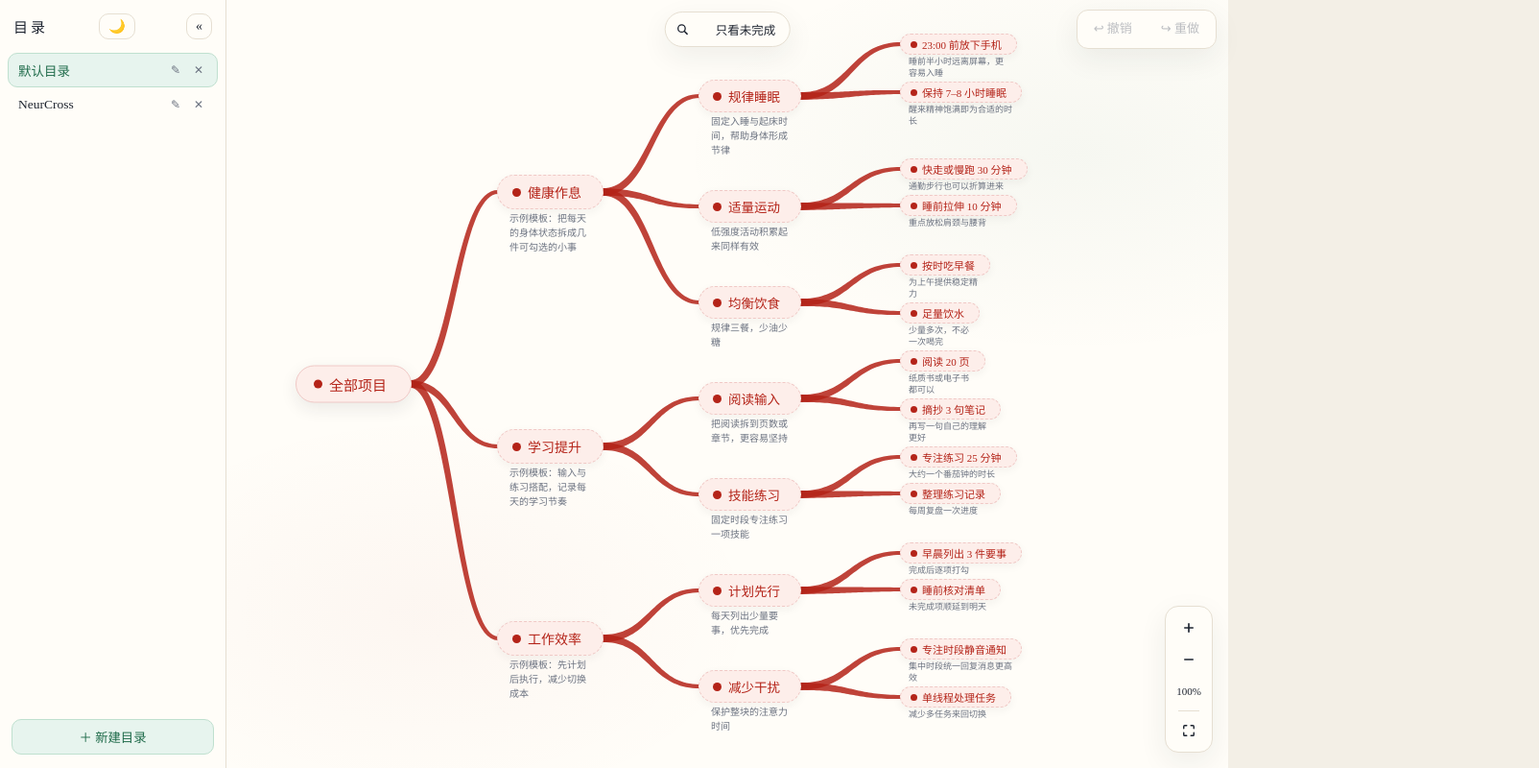
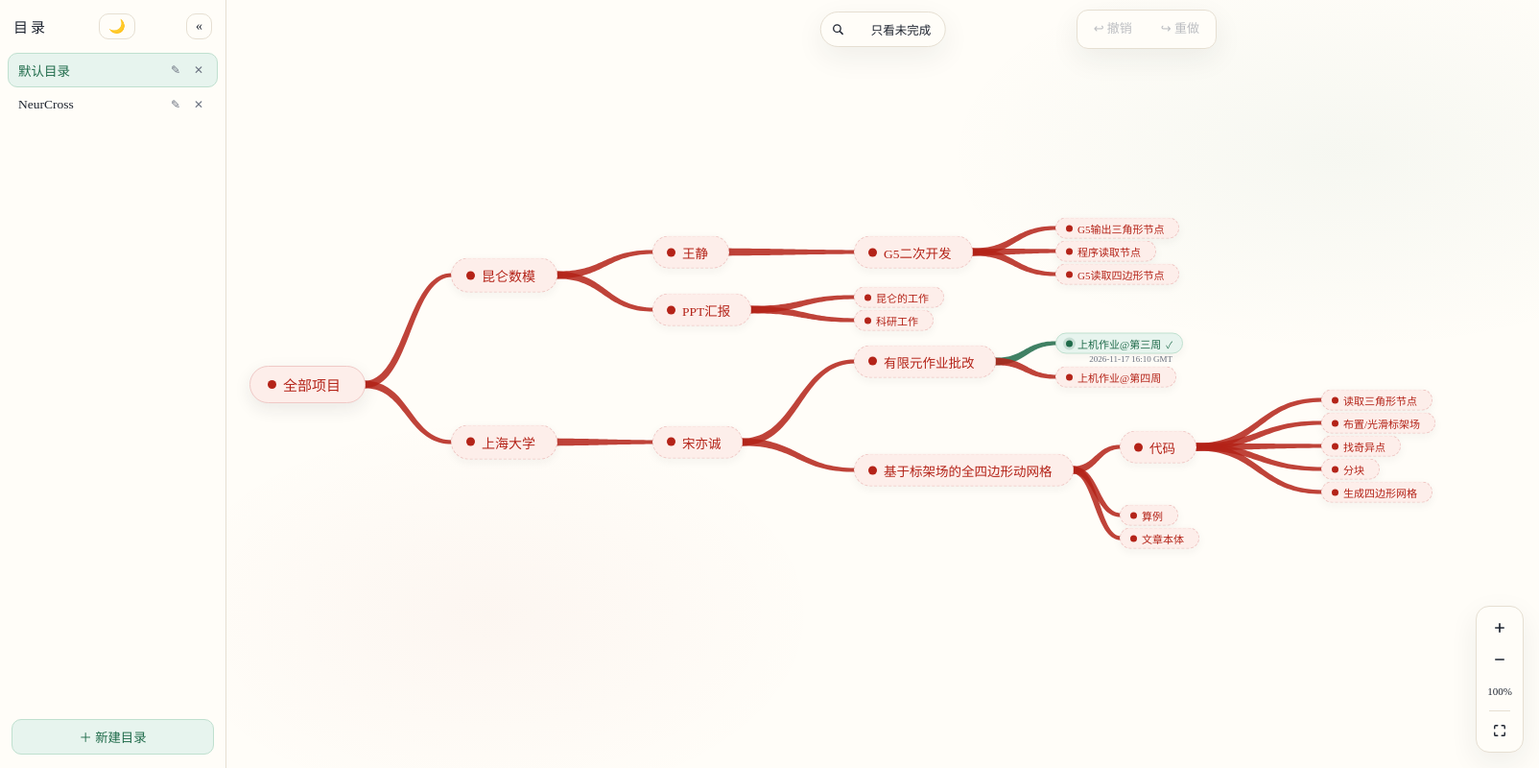
Before and after one commit to wuyuxiangbaba-spec/ToDoList, a plain HTML site: page index.html in a window 1280 px wide. Shown: the whole page at 96% size, 1604 px wide, since content can reach past the window. Drawn offline with Linux system fonts and the light colour scheme.

Commit message:
恢复个人默认树并自动迁移被中性模板覆盖的本地默认目录
DEFAULT_NODES 从 3e873f2 逐字节恢复：23 个 nmw 节点（昆仑数模/上海大学，含 上机作业@第三周 的 done/completedAt）。resolveCatalogState 新增迁移：目录节点全部 dflt- 前缀 => 整树换回个人默认树（保留目录 id/name，清 links/linkDone）；含任何非 dflt- 节点（nmw/自建/nc_）或空目录 => 原样保留严禁覆盖。目录识别只认节点 id 特征，不依赖目录名。

```diff
--- a/index.html
+++ b/index.html
@@ -779,61 +779,35 @@
     // 含默认树、节点规范化、旧数据迁移（resolveState）与多目录解析
     // （resolveCatalogState）。catalog-selfcheck.mjs 会抽取本段做迁移自检。
     const STORAGE_KEY = "signin-tracker-v1";
-    // 默认树 = 中性示例模板（三层：主题 → 方面 → 每日小事），不带任何第三方
-    // App / 商标 / 真实人名地名；每个节点配一句中性说明（note）。
-    // 合规调整只影响「新用户首开」与「仍是旧示例树」的本地数据（见 isLegacySampleOnly），
-    // 存量用户树有迁移守卫保护，不会被这份默认树覆盖。
-    // 节点 id 用 dflt- 前缀：与旧示例集合（LEGACY_SAMPLE_IDS）、用户树根
-    // （USER_ROOT_ID，nmw…）和 NeurCross 预置（nc_…）都不冲突。
+    // 默认树 = 用户个人树（从 commit 3e873f2 逐字节恢复：23 个 nmw 节点，
+    // 顶层「昆仑数模」「上海大学」）。43c9c35 曾短暂替换为 dflt- 中性模板，
+    // 现已恢复；被 dflt- 模板覆盖过的本地「默认目录」由 resolveCatalogState
+    // 里的迁移逻辑自动换回本树（识别特征：目录内节点 id 全部 dflt- 前缀）。
+    // USER_ROOT_ID（nmw…）与 LEGACY_SAMPLE_IDS 守卫同 3e873f2 一致。
     const DEFAULT_NODES = [
-      { id: "dflt-health", name: "健康作息", parentId: null, done: false, completedAt: "",
-        note: "示例模板：把每天的身体状态拆成几件可勾选的小事" },
-      { id: "dflt-health-sleep", name: "规律睡眠", parentId: "dflt-health", done: false, completedAt: "",
-        note: "固定入睡与起床时间，帮助身体形成节律" },
-      { id: "dflt-health-sleep-1", name: "23:00 前放下手机", parentId: "dflt-health-sleep", done: false, completedAt: "",
-        note: "睡前半小时远离屏幕，更容易入睡" },
-      { id: "dflt-health-sleep-2", name: "保持 7–8 小时睡眠", parentId: "dflt-health-sleep", done: false, completedAt: "",
-        note: "醒来精神饱满即为合适的时长" },
-      { id: "dflt-health-move", name: "适量运动", parentId: "dflt-health", done: false, completedAt: "",
-        note: "低强度活动积累起来同样有效" },
-      { id: "dflt-health-move-1", name: "快走或慢跑 30 分钟", parentId: "dflt-health-move", done: false, completedAt: "",
-        note: "通勤步行也可以折算进来" },
-      { id: "dflt-health-move-2", name: "睡前拉伸 10 分钟", parentId: "dflt-health-move", done: false, completedAt: "",
-        note: "重点放松肩颈与腰背" },
-      { id: "dflt-health-eat", name: "均衡饮食", parentId: "dflt-health", done: false, completedAt: "",
-        note: "规律三餐，少油少糖" },
-      { id: "dflt-health-eat-1", name: "按时吃早餐", parentId: "dflt-health-eat", done: false, completedAt: "",
-        note: "为上午提供稳定精力" },
-      { id: "dflt-health-eat-2", name: "足量饮水", parentId: "dflt-health-eat", done: false, completedAt: "",
-        note: "少量多次，不必一次喝完" },
-      { id: "dflt-learn", name: "学习提升", parentId: null, done: false, completedAt: "",
-        note: "示例模板：输入与练习搭配，记录每天的学习节奏" },
-      { id: "dflt-learn-read", name: "阅读输入", parentId: "dflt-learn", done: false, completedAt: "",
-        note: "把阅读拆到页数或章节，更容易坚持" },
-      { id: "dflt-learn-read-1", name: "阅读 20 页", parentId: "dflt-learn-read", done: false, completedAt: "",
-        note: "纸质书或电子书都可以" },
-      { id: "dflt-learn-read-2", name: "摘抄 3 句笔记", parentId: "dflt-learn-read", done: false, completedAt: "",
-        note: "再写一句自己的理解更好" },
-      { id: "dflt-learn-skill", name: "技能练习", parentId: "dflt-learn", done: false, completedAt: "",
-        note: "固定时段专注练习一项技能" },
-      { id: "dflt-learn-skill-1", name: "专注练习 25 分钟", parentId: "dflt-learn-skill", done: false, completedAt: "",
-        note: "大约一个番茄钟的时长" },
-      { id: "dflt-learn-skill-2", name: "整理练习记录", parentId: "dflt-learn-skill", done: false, completedAt: "",
-        note: "每周复盘一次进度" },
-      { id: "dflt-work", name: "工作效率", parentId: null, done: false, completedAt: "",
-        note: "示例模板：先计划后执行，减少切换成本" },
-      { id: "dflt-work-plan", name: "计划先行", parentId: "dflt-work", done: false, completedAt: "",
-        note: "每天列出少量要事，优先完成" },
-      { id: "dflt-work-plan-1", name: "早晨列出 3 件要事", parentId: "dflt-work-plan", done: false, completedAt: "",
-        note: "完成后逐项打勾" },
-      { id: "dflt-work-plan-2", name: "睡前核对清单", parentId: "dflt-work-plan", done: false, completedAt: "",
-        note: "未完成项顺延到明天" },
-      { id: "dflt-work-focus", name: "减少干扰", parentId: "dflt-work", done: false, completedAt: "",
-        note: "保护整块的注意力时间" },
-      { id: "dflt-work-focus-1", name: "专注时段静音通知", parentId: "dflt-work-focus", done: false, completedAt: "",
-        note: "集中时段统一回复消息更高效" },
-      { id: "dflt-work-focus-2", name: "单线程处理任务", parentId: "dflt-work-focus", done: false, completedAt: "",
-        note: "减少多任务来回切换" }
+      { id: "nmwiyegtzm0v4", name: "昆仑数模", parentId: null, done: false, completedAt: "" },
+      { id: "nmwiyekmtshvg", name: "上海大学", parentId: null, done: false, completedAt: "" },
+      { id: "nmwiyes47mg9k", name: "王静", parentId: "nmwiyegtzm0v4", done: false, completedAt: "" },
+      { id: "nmwiyf1ofag9i", name: "G5二次开发", parentId: "nmwiyes47mg9k", done: false, completedAt: "" },
+      { id: "nmwiyfd4n5bi5", name: "宋亦诚", parentId: "nmwiyekmtshvg", done: false, completedAt: "" },
+      { id: "nmwiyfjkrrj1t", name: "有限元作业批改", parentId: "nmwiyfd4n5bi5", done: false, completedAt: "" },
+      { id: "nmwiyg84eqd74", name: "基于标架场的全四边形动网格", parentId: "nmwiyfd4n5bi5", done: false, completedAt: "" },
+      { id: "nmwiyh6f0uvi5", name: "上机作业@第三周", parentId: "nmwiyfjkrrj1t", done: true, completedAt: "2026-11-17 16:10" },
+      { id: "nmwiyhe7ow45g", name: "上机作业@第四周", parentId: "nmwiyfjkrrj1t", done: false, completedAt: "" },
+      { id: "nmwiyhi0un6d9", name: "代码", parentId: "nmwiyg84eqd74", done: false, completedAt: "" },
+      { id: "nmwiyhmuh3kk8", name: "算例", parentId: "nmwiyg84eqd74", done: false, completedAt: "" },
+      { id: "nmwiyhrdyz4x1", name: "文章本体", parentId: "nmwiyg84eqd74", done: false, completedAt: "" },
+      { id: "nmwiyhvwukpr5", name: "PPT汇报", parentId: "nmwiyegtzm0v4", done: false, completedAt: "" },
+      { id: "nmwiyi34z6iem", name: "昆仑的工作", parentId: "nmwiyhvwukpr5", done: false, completedAt: "" },
+      { id: "nmwiyi6ogqspx", name: "科研工作", parentId: "nmwiyhvwukpr5", done: false, completedAt: "" },
+      { id: "nmwkexync69fx", name: "G5输出三角形节点", parentId: "nmwiyf1ofag9i", done: false, completedAt: "" },
+      { id: "nmwkey9gw84md", name: "程序读取节点", parentId: "nmwiyf1ofag9i", done: false, completedAt: "" },
+      { id: "nmwkeyg24u5em", name: "G5读取四边形节点", parentId: "nmwiyf1ofag9i", done: false, completedAt: "" },
+      { id: "nmwkezurhvevm", name: "读取三角形节点", parentId: "nmwiyhi0un6d9", done: false, completedAt: "" },
+      { id: "nmwkf046xe2ip", name: "布置/光滑标架场", parentId: "nmwiyhi0un6d9", done: false, completedAt: "" },
+      { id: "nmwkf08uatt86", name: "找奇异点", parentId: "nmwiyhi0un6d9", done: false, completedAt: "" },
+      { id: "nmwkf0d77uxqr", name: "分块", parentId: "nmwiyhi0un6d9", done: false, completedAt: "" },
+      { id: "nmwkf0i9b3ft6", name: "生成四边形网格", parentId: "nmwiyhi0un6d9", done: false, completedAt: "" }
     ];
 
     // 分支 / 连线 / 目录圈完成色：从 CSS 变量 --branch-done / --branch-todo 取
@@ -1749,6 +1723,22 @@
                 if (usedIds.has(c.id)) c.id = genCatalogId();
                 usedIds.add(c.id);
               }
+              // —— 个人默认树恢复：清理被 dflt- 中性模板整目录覆盖的默认目录 ——
+              // 特征只认节点 id：目录 nodes 非空且【全部】以 "dflt-" 开头 => 曾被
+              // 中性模板覆盖（目录名可能已改，不可信）。含任何非 dflt- 节点
+              // （nmw… 老树、用户自建 n…、nc_ 预置）=> 用户动过或非模板，严禁覆盖。
+              for (const c of catalogs) {
+                const nodes = Array.isArray(c.nodes) ? c.nodes : [];
+                if (!nodes.length) continue; // 空目录 = 用户清空过，不在本迁移职责内
+                if (!nodes.every(n => n && typeof n.id === "string" && n.id.indexOf("dflt-") === 0)) continue;
+                const tree = freshUserTreeState(); // DEFAULT_NODES 深拷贝（每目录独立一份），走统一 normalizeState
+                c.nodes = tree.nodes;              // 整树换回个人默认树（含 上机作业@第三周 的 done/completedAt）
+                c.links = [];                      // dflt 模板无连线，原 links 随树一并丢弃
+                c.linkDone = {};                   // 联动完成标记同样清空
+                // 目录 id / name / archVersion 未动：currentCatalogId、侧栏顺序、
+                // NeurCross 逻辑均不受影响；挂在被替换 dflt- 节点上的插入徽标
+                // 会在随后的 normalizeCatalogInserts 里因节点不存在被自动清掉。
+              }
               // 用户主动删除过 NeurCross 目录后不再自动补回（删除确认框承诺「无法恢复」）
               const hidden = data.neurCrossHidden === true;
               ensureNeurCrossCatalog(catalogs, hidden);
```
